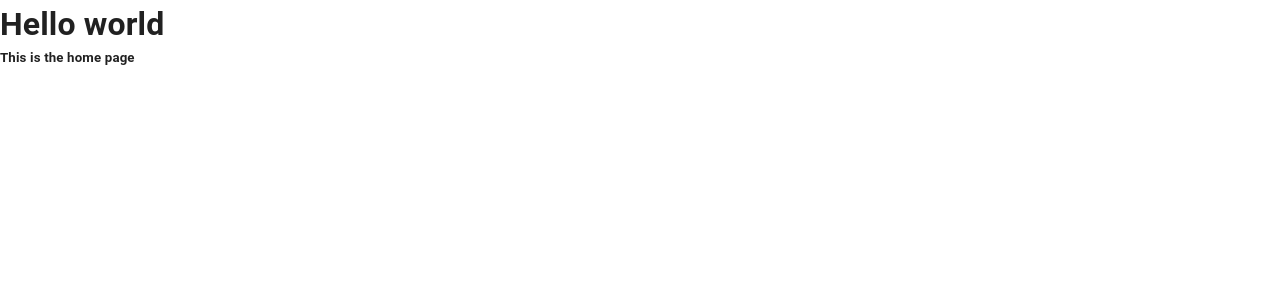
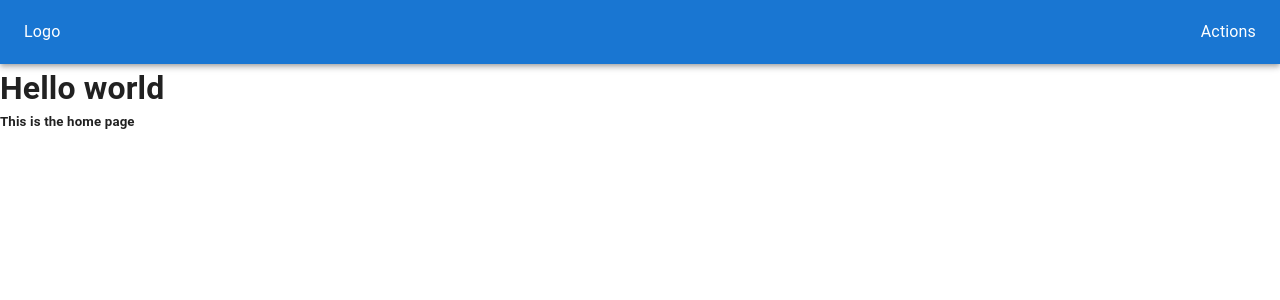
Before and after one commit to pviniciusm/react-base-template, a React (Vite) app: page / in a window 1280 px wide. Shown: the top 300 px of the page. Built offline with nearby package versions, Linux system fonts and the light colour scheme.

Commit message:
feat: Header component with logo and action sections

```diff
--- /dev/null
+++ b/src/components/Header.tsx
@@ -0,0 +1,22 @@
+import { AppBar, Toolbar, styled } from "@mui/material";
+
+const ToolbarStyled = styled(Toolbar)`
+    display: flex;
+    justify-content: space-between;
+    align-items: center;
+`;
+
+export const Header = () => {
+    return (
+        <AppBar position="static">
+            <ToolbarStyled>
+                <div>
+                    <span>Logo</span>
+                </div>
+                <div>
+                    <span>Actions</span>
+                </div>
+            </ToolbarStyled>
+        </AppBar>
+    );
+};
--- a/src/pages/Home.tsx
+++ b/src/pages/Home.tsx
@@ -1,8 +1,11 @@
+import { Header } from "../components/Header";
+
 export const Home = () => {
     return (
-        <div>
+        <>
+            <Header />
             <h1>Hello world</h1>
             <h5>This is the home page</h5>
-        </div>
+        </>
     );
 };
```
